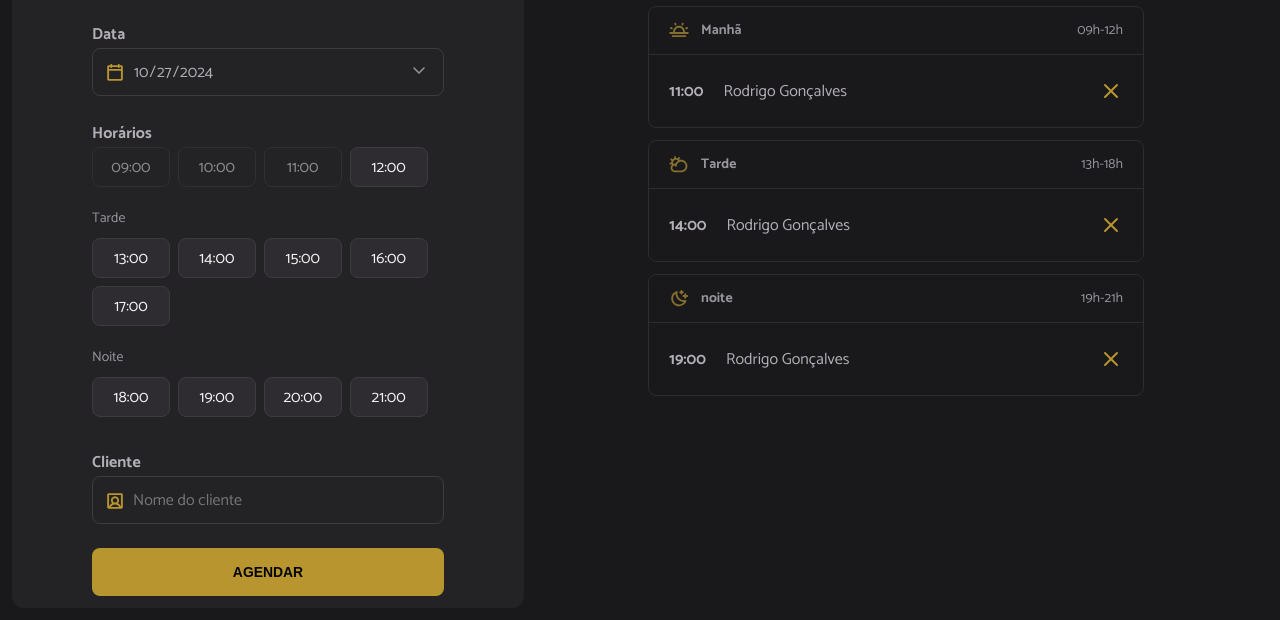
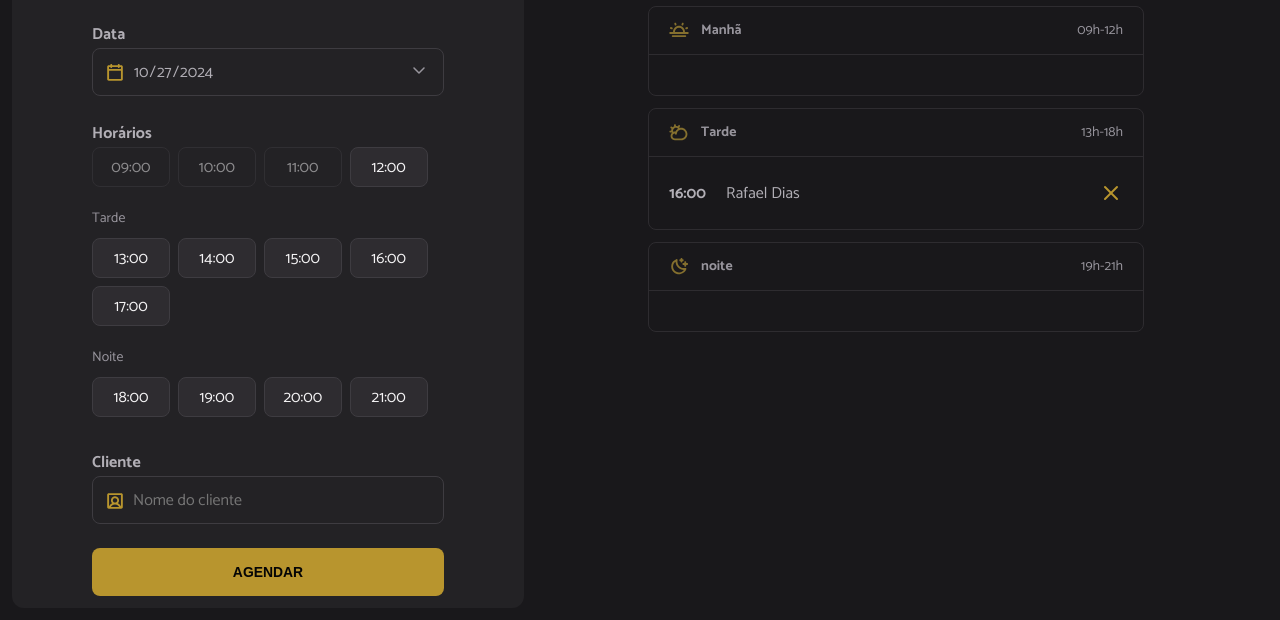
Before and after one commit to valdemirfilho/hairday-test, a website built with webpack: page index.html in a window 1280 px wide. Shown: the part 180-800 px from the top of the page. Built offline with nearby package versions, Linux system fonts and the light colour scheme; data requests are answered from the project's data file.

Commit message:
renderizando horários agendados.

```diff
--- a/server.json
+++ b/server.json
@@ -2,7 +2,7 @@
   "schedules": [
     {
       "id": 1730023539177,
-      "name": "Rafael",
+      "name": "Rafael Dias",
       "when": "2024-10-27T16:00:00.000Z"
     }
   ]
--- a/src/modules/schedules/load.js
+++ b/src/modules/schedules/load.js
@@ -1,11 +1,13 @@
 import { scheduleFetchByDay } from "../../services/schedule-fetch-by-day";
 import { hoursLoad } from "../form/hours-load";
+import { schedulesShow } from "./show";
 
 
 const selectedDate =  document.getElementById("date");
 export async function schedulesDay() {
   const date = selectedDate.value
   const dailySchedules = await scheduleFetchByDay({date})
-  console.log(dailySchedules)
+
+  schedulesShow({dailySchedules})
   hoursLoad({date})
 }
--- /dev/null
+++ b/src/modules/schedules/show.js
@@ -0,0 +1,44 @@
+import dayjs from "dayjs";
+
+const periodMorning = document.getElementById('period-morning');
+const periodAfternoon = document.getElementById('period-afternoon');
+const periodNight = document.getElementById('period-night');
+
+export function schedulesShow({dailySchedules}) {
+  try {
+    periodMorning.innerHTML = ''
+    periodAfternoon.innerHTML = ''
+    periodNight.innerHTML = ''
+
+    dailySchedules.forEach((schedule) => {
+      console.log(schedule.id, schedule.name, schedule.when)
+      const item = document.createElement('li')
+      const time = document.createElement('strong')
+      const name = document.createElement('span')
+      const cancelIcon = document.createElement('img')
+
+      item.setAttribute("data-id", schedule.id)
+
+      time.textContent = dayjs(schedule.when).format('HH:mm')
+      name.textContent = schedule.name
+      cancelIcon.classList.add('cancel-icon')
+      cancelIcon.setAttribute('src', './src/assets/cancel.svg')
+      cancelIcon.setAttribute('alt', 'Cancelar')
+
+      const hour = dayjs(schedule.when).hour()
+      item.append(time, name, cancelIcon)
+
+
+      if(hour <= 12) {
+        periodMorning.appendChild(item)
+      }else if (hour > 12 && hour <= 18) {
+        periodAfternoon.appendChild(item)
+      } else {
+        periodNight.appendChild(item)
+      }
+    })
+  } catch (error) {
+    alert("Não foi possível exibir os agendamentos")
+    console.log(error)
+  }
+}
```
Also changed, not shown: index.html (+6 -64 lines).
